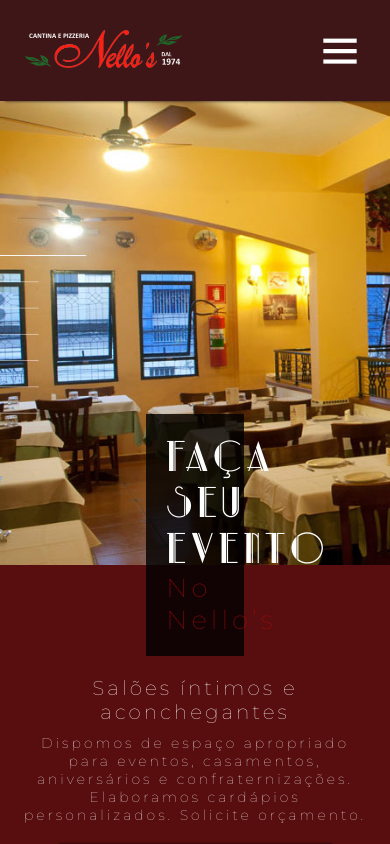
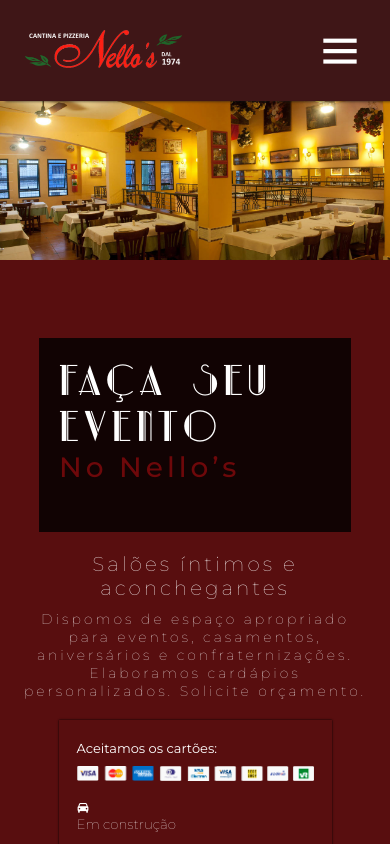
Before and after one commit to betomcp/nellos, an Angular app: page /eventos in a window 390 px wide. Shown: the top 844 px of the page. Built offline with nearby package versions, Linux system fonts and the light colour scheme.

Commit message:
responsive events final

```diff
--- a/src/app/events/events/events.component.scss
+++ b/src/app/events/events/events.component.scss
@@ -25,7 +25,6 @@
       max-width: 25%;
       display: flex;
       flex-direction: column;
-      // align-items: center;
       min-height: 23vh;
       margin-top: -18vh;
       color: white;
--- a/src/app/events/events/responsive-scss/events.component-2.scss
+++ b/src/app/events/events/responsive-scss/events.component-2.scss
@@ -1,15 +1,5 @@
 @media(max-width: 1350px) {
   :host {
-    main {
-      .text {
-        width: 100%;
-
-        p {
-          width: 100%;
-        }
-      }
-    }
-
     .infos {
       flex-direction: column;
 
@@ -26,3 +16,42 @@
     }
   }
 }
+
+@media(max-width: 1000px) {
+  :host {
+    main {
+
+      .imgs {
+        background-size: contain;
+      }
+
+      .title {
+        max-width: none;
+        width: 80%;
+
+        h2 {
+          font-weight: 500 !important;
+          font-size: 2.8rem;
+        }
+      }
+
+      .text {
+        width: 100%;
+
+        p {
+          width: 100%;
+        }
+      }
+    }
+  }
+}
+
+@media(max-width: 600px) {
+  :host {
+    main {
+      .title{
+        margin-top: -27vh;
+      }
+    }
+  }
+}
```
